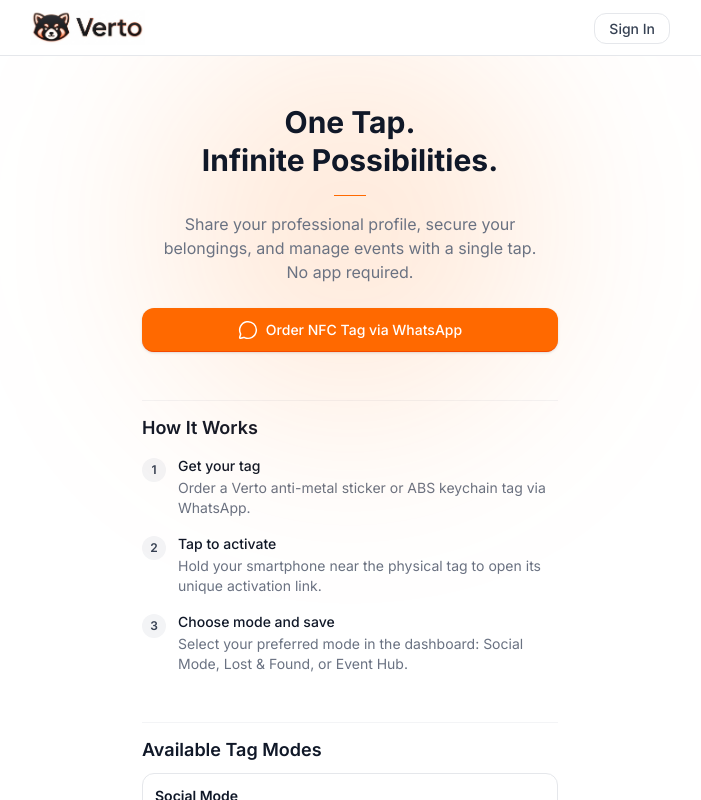
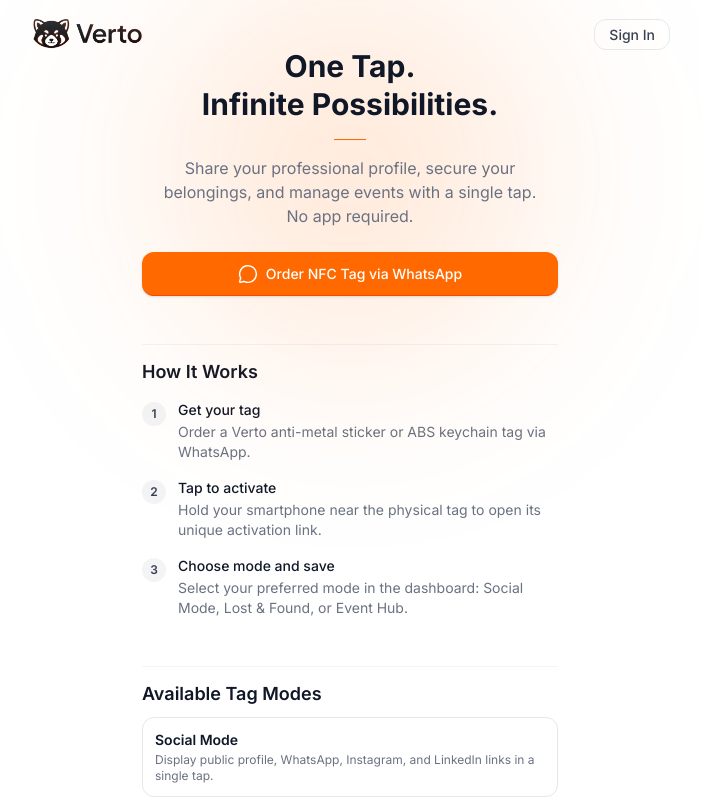
Before and after one commit to yosukeyung/Verto, a Next.js app: page / in a window 1280 px wide. Shown: the top 800 px of the page, without its empty margins (290-991 px from the left). Built offline with nearby package versions, Linux system fonts and the light colour scheme.

Commit message:
add flare

```diff
--- a/app/page.tsx
+++ b/app/page.tsx
@@ -8,7 +8,7 @@ export default function HomePage() {
     encodeURIComponent('Hello Verto, I would like to order an NFC tag.')
 
   return (
-    <div className="min-h-screen bg-white flex flex-col justify-between overflow-x-hidden">
+    <div className="min-h-screen bg-white flex flex-col justify-between overflow-x-clip">
       {/* 56px Navigation Header */}
       <Navbar
         rightAction={
--- a/components/layout/Navbar.tsx
+++ b/components/layout/Navbar.tsx
@@ -1,20 +1,41 @@
-import Link from 'next/link'
-import Image from 'next/image'
+"use client";
+
+import { useState, useEffect } from "react";
+import Link from "next/link";
+import Image from "next/image";
 
 interface NavbarProps {
-  rightAction?: React.ReactNode
+  rightAction?: React.ReactNode;
 }
 
 export function Navbar({ rightAction }: NavbarProps) {
+  const [isScrolled, setIsScrolled] = useState(false);
+
+  useEffect(() => {
+    const handleScroll = () => {
+      setIsScrolled(window.scrollY > 20);
+    };
+
+    handleScroll();
+    window.addEventListener("scroll", handleScroll, { passive: true });
+    return () => window.removeEventListener("scroll", handleScroll);
+  }, []);
+
   return (
-    <header className="h-14 border-b border-gray-200 bg-white sticky top-0 z-30">
-      <div className="max-w-2xl mx-auto h-full px-4 flex items-center justify-between">
+    <header
+      className={`fixed top-0 left-0 right-0 z-50 transition-all duration-300 ease-in-out ${
+        isScrolled
+          ? "bg-white/75 backdrop-blur-lg border-b border-gray-100 shadow-sm py-2"
+          : "bg-transparent py-4"
+      }`}
+    >
+      <div className="max-w-2xl mx-auto px-4 flex items-center justify-between">
         <Link
           href="/"
           className="flex items-center focus-visible:outline-2 focus-visible:outline-offset-2 focus-visible:outline-orange-500 rounded"
         >
           <Image
-            src="/logo.png"
+            src="/logo_remove.png"
             alt="Verto"
             width={120}
             height={38}
@@ -22,10 +43,8 @@ export function Navbar({ rightAction }: NavbarProps) {
             priority
           />
         </Link>
-        {rightAction ? (
-          <div>{rightAction}</div>
-        ) : null}
+        {rightAction ? <div>{rightAction}</div> : null}
       </div>
     </header>
-  )
+  );
 }
```
Also changed, not shown: public/logo_remove.png (added).
